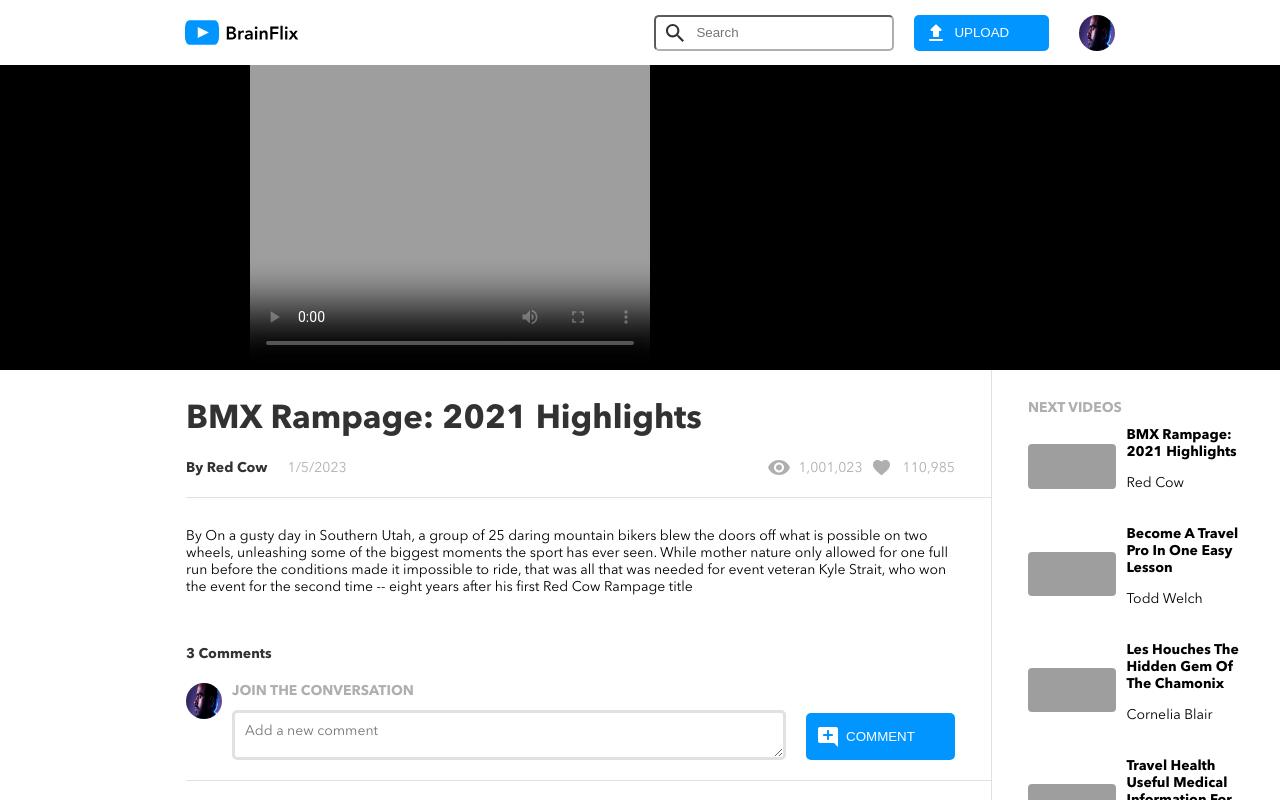
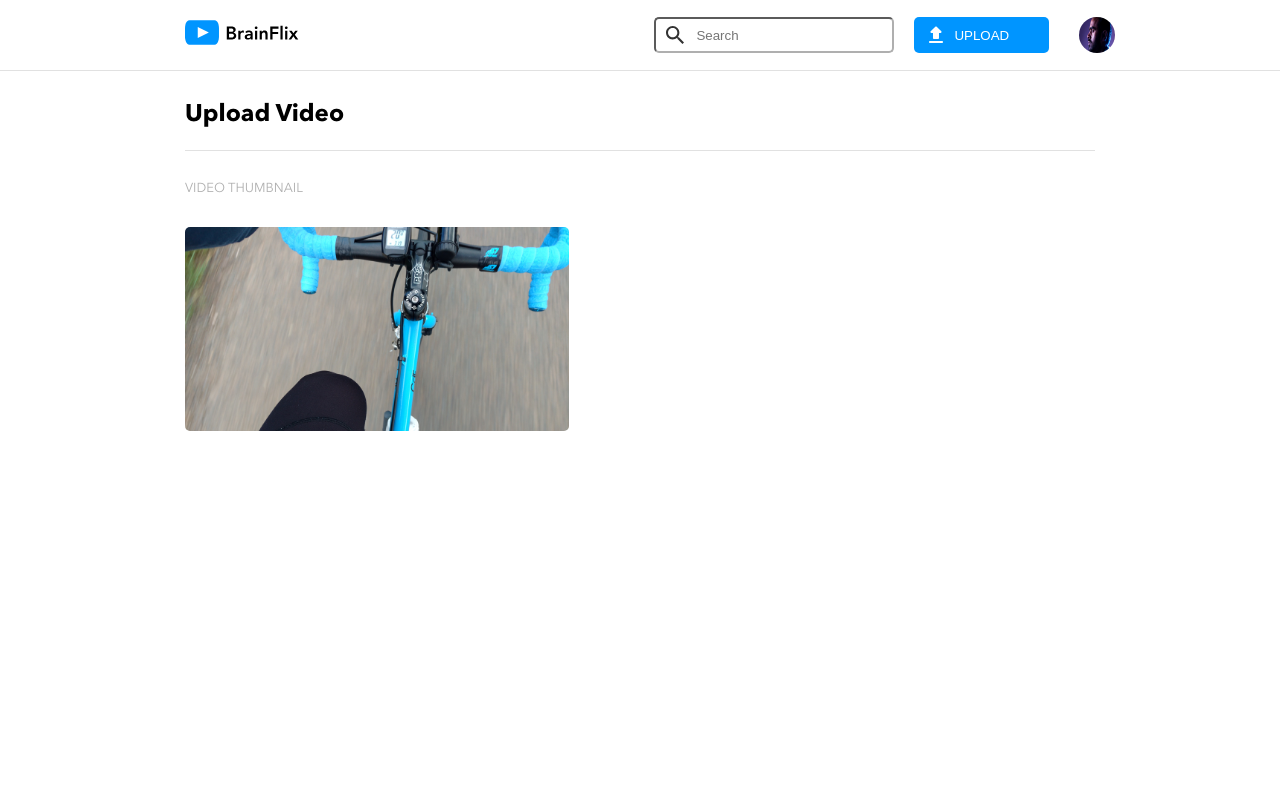
Before and after one commit to Kimberlynolsin/Brainflix-Client, a React (Create React App) app: page /upload in a window 1280 px wide. Shown: the top 800 px of the page. Built offline with nearby package versions, Linux system fonts and the light colour scheme; grey boxes are pictures that could not be loaded.

Commit message:
Added header and styling to upload page and routed it

```diff
--- a/package.json
+++ b/package.json
@@ -9,6 +9,7 @@
     "axios": "^1.2.2",
     "react": "^18.2.0",
     "react-dom": "^18.2.0",
+    "react-router-dom": "^6.6.2",
     "react-scripts": "5.0.1",
     "sass": "^1.57.1",
     "web-vitals": "^2.1.4"
--- a/src/App.js
+++ b/src/App.js
@@ -1,45 +1,52 @@
 import "./App.scss";
-import { useState } from "react";
-import data from "../src/data/video-details.json";
-import shortData from "../src/data/videos.json";
+// import { useState } from "react";
+import { BrowserRouter, Routes, Route } from "react-router-dom";
+// import data from "../src/data/video-details.json";
+// import shortData from "../src/data/videos.json";
 import Header from "./components/Header/Header";
-import VideoPlayer from "./components/VideoPlayer/VideoPlayer";
-import VideoPlayerDiv from "./components/VideoPlayerDiv/VideoPlayerDiv";
-import Comments from "./components/Comments/Comments";
-import NextVideo from "./components/NextVideo/NextVideo";
+// import VideoPlayer from "./components/VideoPlayer/VideoPlayer";
+// import VideoPlayerDiv from "./components/VideoPlayerDiv/VideoPlayerDiv";
+// import Comments from "./components/Comments/Comments";
+// import NextVideo from "./components/NextVideo/NextVideo";
 import UploadVideo from "./pages/UploadVideo/UploadVideo";
+import NotFound from "./pages/NotFound/NotFound";
+import HomePage from "./pages/HomePage/HomePage";
 
 function App() {
-  const [vidDetails, setDefaultVid] = useState(data);
-  const [currentVid, setCurrentVid] = useState(vidDetails[0]);
-  const [nextVideos, setNextVideos] = useState(shortData);
+  // const [vidDetails, setDefaultVid] = useState(data);
+  // const [currentVid, setCurrentVid] = useState(vidDetails[0]);
+  // const [nextVideos, setNextVideos] = useState(shortData);
 
-  function handlerFunc(e) {
-    const newCurrentVid = vidDetails.find(
-      (vid) => vid.id === e.currentTarget.id
-    );
-    setCurrentVid(newCurrentVid);
+  // function handlerFunc(e) {
+  //   const newCurrentVid = vidDetails.find(
+  //     (vid) => vid.id === e.currentTarget.id
+  //   );
+  //   setCurrentVid(newCurrentVid);
 
-    const newArr = shortData.filter(
-      (element) => element.id !== e.currentTarget.id
-    );
-    setNextVideos(newArr);
-  }
+  //   const newArr = shortData.filter(
+  //     (element) => element.id !== e.currentTarget.id
+  //   );
+  //   setNextVideos(newArr);
+  // }
 
   return (
     <>
+      <BrowserRouter>
         <Header />
-      <VideoPlayer vid={currentVid} />
+        <Routes>
+          <Route path="/" element={<HomePage/>}/>
+          <Route path="/upload" element={<UploadVideo />} />
+          <Route path="*" element={<NotFound />} />
+        </Routes>
+        {/* <VideoPlayer vid={currentVid} />
         <main className="main-section">
           <div className="main-section__content">
             <VideoPlayerDiv vid={currentVid} />
             <Comments comments={currentVid} />
           </div>
           <NextVideo shortVid={nextVideos} handler={handlerFunc} />
-      </main>
-      <UploadVideo/>
-
-
+        </main> */}
+      </BrowserRouter>
     </>
   );
 }
--- a/src/App.scss
+++ b/src/App.scss
@@ -1,16 +1,16 @@
-@use "./styles/partials/resets";
-@use "./styles/partials/typography" as *;
-@use "./styles/partials/variables" as *;
+// @use "./styles/partials/resets";
+// @use "./styles/partials/typography" as *;
+// @use "./styles/partials/variables" as *;
 
-.main-section {
-  @include desktop {
-    display: flex;
+// .main-section {
+//   @include desktop {
+//     display: flex;
 
-    &__content {
-      flex-direction: column;
-      border-right: 1px solid $mercury;
-      margin-left: 15rem;
+//     &__content {
+//       flex-direction: column;
+//       border-right: 1px solid $mercury;
+//       margin-left: 15rem;
 
-    }
-  }
-}
+//     }
+//   }
+// }
--- a/src/components/Header/Header.js
+++ b/src/components/Header/Header.js
@@ -1,30 +1,41 @@
 import "./Header.scss";
-
+import { Link, Navigate } from "react-router-dom";
 import logo from "../../assets/images/BrainFlix-logo.svg";
 import headerIcon from "../../assets/images/Mohan-muruge.jpg";
 
 const Header = () => {
   return (
     <header className="header">
+      <div className="header__container">
+        <Link to="/" className="header__logo-link">
           <img className="header__logo" src={logo} alt="brainflix logo"></img>
+        </Link>
         <form className="header__form">
           <div className="header__input__form">
             <label className="header__input__field">
               <input type="text" placeholder="Search" name="input-field" />
             </label>
-          <img className="header__icon" src={headerIcon} alt="profile picture"></img>
+            <img
+              className="header__icon"
+              src={headerIcon}
+              alt="profile picture"
+            ></img>
           </div>
+
+          <Link to="/upload" className="header__btn-link">
             <label className="header__btn__label">
               <button type="submit" name="submit-btn">
                 UPLOAD
               </button>
             </label>
+          </Link>
           <img
             className="header__icon header__icon--tablet"
             src={headerIcon}
             alt="profile picture"
           ></img>
         </form>
+      </div>
     </header>
   );
 };
--- a/src/components/Header/Header.scss
+++ b/src/components/Header/Header.scss
@@ -1,20 +1,28 @@
 @use "../../styles/partials/variables" as *;
 
 .header {
-  display: flex;
-  flex-direction: column;
-  align-items: center;
   margin: $margin-mobile;
 
   @include tablet {
     margin: $margin-tablet;
-    flex-direction: row;
-    justify-content: center;
   }
 
   @include desktop {
-    justify-content: space-around;
     margin: $margin-desktop;
+  }
+  &__container {
+    display: flex;
+    flex-direction: column;
+    align-items: center;
+
+    @include tablet {
+      justify-content: center;
+      flex-direction: row;
+    }
+    @include desktop {
+      justify-content: space-around;
+      width: 100%;
+    }
   }
 
   &__logo {
@@ -83,6 +91,10 @@
       display: block;
     }
   }
+  &__btn-link {
+    width: 100%;
+    text-decoration: none;
+  }
 
   &__btn__label {
     display: flex;
--- /dev/null
+++ b/src/pages/HomePage/HomePage.js
@@ -0,0 +1,41 @@
+import "./HomePage.scss";
+import { useState } from "react";
+import data from "../../data/video-details.json";
+import shortData from "../../data/videos.json";
+import NextVideo from "../../components/NextVideo/NextVideo";
+import Comments from "../../components/Comments/Comments";
+import VideoPlayerDiv from "../../components/VideoPlayerDiv/VideoPlayerDiv";
+import VideoPlayer from "../../components/VideoPlayer/VideoPlayer";
+
+function HomePage() {
+  const [vidDetails, setDefaultVid] = useState(data);
+  const [currentVid, setCurrentVid] = useState(vidDetails[0]);
+  const [nextVideos, setNextVideos] = useState(shortData);
+
+  function handlerFunc(e) {
+    const newCurrentVid = vidDetails.find(
+      (vid) => vid.id === e.currentTarget.id
+    );
+    setCurrentVid(newCurrentVid);
+
+    const newArr = shortData.filter(
+      (element) => element.id !== e.currentTarget.id
+    );
+    setNextVideos(newArr);
+  }
+
+  return (
+    <>
+      <VideoPlayer vid={currentVid} />
+      <main className="main-section">
+        <div className="main-section__content">
+          <VideoPlayerDiv vid={currentVid} />
+          <Comments comments={currentVid} />
+        </div>
+        <NextVideo shortVid={nextVideos} handler={handlerFunc} />
+      </main>
+    </>
+  );
+}
+
+export default HomePage;
--- /dev/null
+++ b/src/pages/HomePage/HomePage.scss
@@ -0,0 +1,16 @@
+@use "../../styles/partials/resets";
+@use "../../styles/partials/typography" as *;
+@use "../../styles/partials/variables" as *;
+
+.main-section {
+  @include desktop {
+    display: flex;
+
+    &__content {
+      flex-direction: column;
+      border-right: 1px solid $mercury;
+      margin-left: 15rem;
+
+    }
+  }
+}
--- /dev/null
+++ b/src/pages/NotFound/NotFound.js
@@ -0,0 +1,24 @@
+import "./NotFound.scss";
+const NotFound = () => {
+  return (
+    <div className="not-found__container">
+      <h2>Page Not Found. Error code 404</h2>
+      <div>
+      <iframe
+        src="https://giphy.com/embed/de9SqBlr1ViwvGwzWp"
+        width="480"
+        height="480"
+        frameBorder="0"
+        class="giphy-embed"
+        allowFullScreen
+      ></iframe>
+      <p>
+        <a href="https://giphy.com/gifs/ndr-esc-eurovision-eurovisionde-de9SqBlr1ViwvGwzWp">
+        </a>
+      </p>
+      </div>
+    </div>
+  );
+};
+
+export default NotFound;
--- /dev/null
+++ b/src/pages/NotFound/NotFound.scss
@@ -0,0 +1,15 @@
+@use "../../styles/partials/variables" as *;
+.not-found__container {
+  display: flex;
+  justify-content: center;
+  align-items: center;
+  border: 0.5rem solid $brainflix-blue;
+  margin: 0 1.6rem;
+  flex-direction: column;
+  h2 {
+    margin: 2rem;
+  }
+  iframe {
+    width: 100%;
+  }
+}
--- a/src/pages/UploadVideo/UploadVideo.js
+++ b/src/pages/UploadVideo/UploadVideo.js
@@ -1,16 +1,15 @@
 import "./UploadVideo.scss";
-import Header from "../../components/Header/Header";
+// import Header from "../../components/Header/Header";
 import preview from "../../assets/images/upload-video-preview.jpg";
 
 const UploadVideo = () => {
   return (
     <>
-      <Header />
       <section className="upload">
         <h1 className="upload__title">Upload Video</h1>
-          <h2 className="upload__subtitle">video thumbnail</h2>
+        <h2 className="upload__subtitle">video thumbnail</h2>
         <div className="upload__container">
-          <img className="upload__preview" src={preview} alt='bicycle'></img>
+          <img className="upload__preview" src={preview} alt="bicycle"></img>
         </div>
       </section>
     </>
--- a/src/pages/UploadVideo/UploadVideo.scss
+++ b/src/pages/UploadVideo/UploadVideo.scss
@@ -1,25 +1,63 @@
 @use "../../styles/partials/variables" as *;
+@use '../../styles/partials/typography' as *;
 .upload {
+  border-top: 0.1rem solid $mercury;
 
-  &__title{
+  @include desktop{
+    padding-bottom: 3rem;
+  }
+  &__title {
     font-size: 2.4rem;
     margin: 2rem 1.6rem;
+
+    @include tablet {
+      margin: $margin-tablet;
+      border-bottom: 0.1rem solid $mercury;
+      margin-top: 3rem;
+      padding: 0 0 2rem 0;
+    }
+
+    @include desktop{
+      margin: 3rem 18.5rem;
+    }
+
   }
   &__subtitle {
     text-transform: uppercase;
     font-size: 1.3rem;
     color: $silver;
-    margin: 0 1.6rem 1rem ;
+    margin: 0 1.6rem 1rem;
 
+    @include tablet{
+      font-weight: normal;
+      margin: $margin-tablet;
+      margin-top: 3rem;
+
+
+    }
+    @include desktop{
+      margin: 3rem 18.5rem;
+    }
   }
 
-  &__container{
-    margin: 0 1.6rem;
+  &__container {
+    margin: $margin-mobile;
+
+    @include tablet{
+      width: 50%;
+      margin: $margin-tablet;
+    }
+
+    @include desktop{
+      width: 30%;
+      margin: 3rem 18.5rem;
+
+    }
   }
 
-  &__preview{
+  &__preview {
     width: 100%;
-    border-radius: .5rem;
+    border-radius: 0.5rem;
   }
   &__form {
     display: flex;
```
Also changed, not shown: 1 other file (tests, documents, lock files or other folders). Lines whose indentation alone changed are shown as unchanged.
